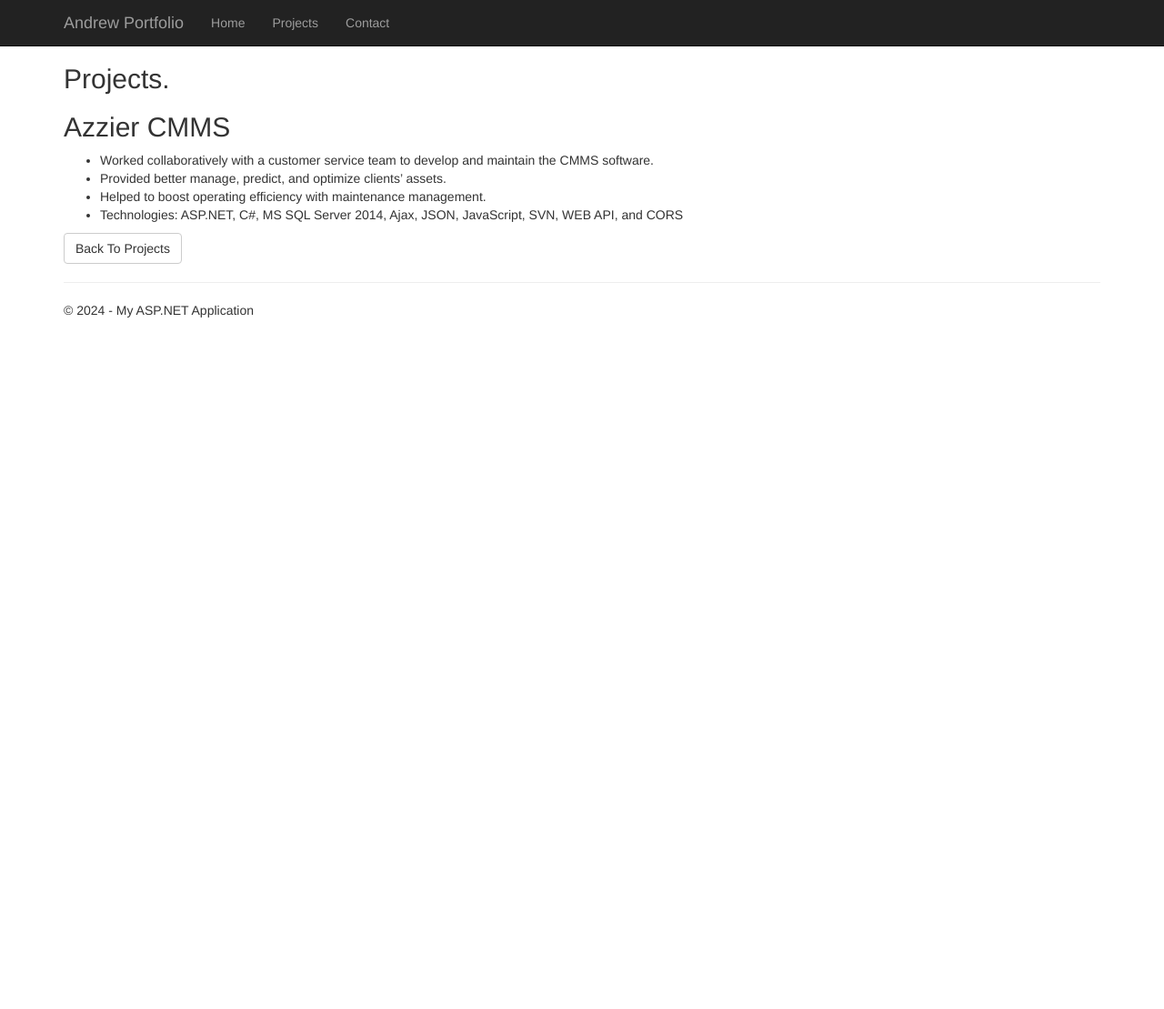
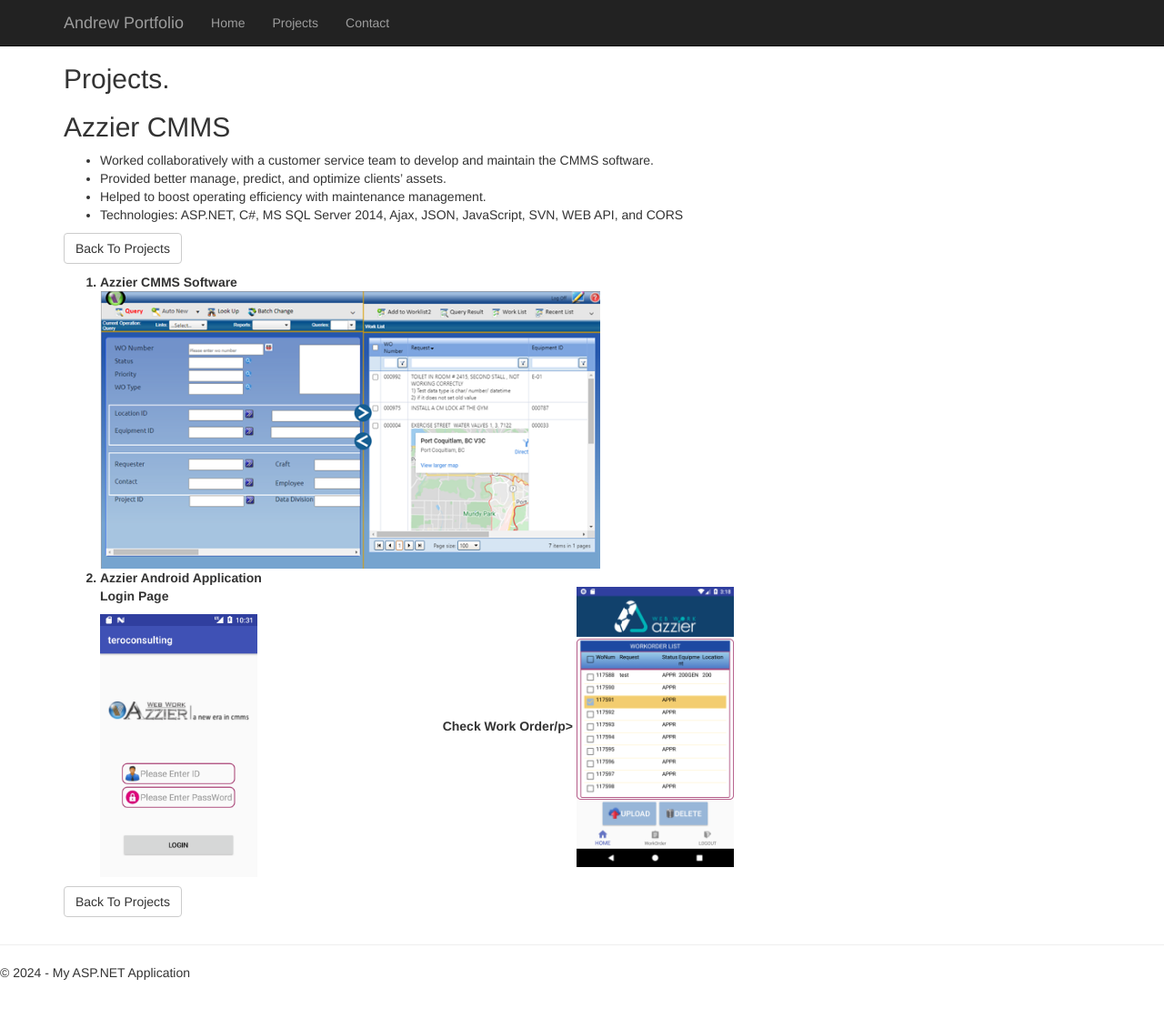
Before and after one commit to kbyunghak/Portfolio, an ASP.NET MVC app: page /Home/Azzier in a window 1280 px wide. Shown: the whole page at 91% size. Before the commit the page ends 349 px from the top, so only its background shows below. Run offline with ASP.NET Core 8 and stand-ins for ASP.NET MVC 5, Linux system fonts and the light colour scheme; the project's own start-up code is not run, and a stand-in starts its controllers and pages; some libraries are stand-ins or nearby versions.

Commit message:
Update Projects for azzier

```diff
--- a/Views/Home/Azzier.cshtml
+++ b/Views/Home/Azzier.cshtml
@@ -23,3 +23,32 @@
         <p><a class="btn btn-default" href="@Url.Action("Projects", "Home")">Back To Projects</a></p>
     </div>
 </div>
+<div>
+    <b>
+        <ol>
+            <li>
+                Azzier CMMS Software
+                <br />
+                <img src="~/Image/Azzier-web.png" style="width:50%;" />
+            </li>
+            <li>
+                Azzier Android Application
+                <br />
+                <div class="row">
+                    <div class="col-md-4">
+                        <p>Login Page</p>
+                        <img src="~/Image/Azzier-Mobile.png" style="width:50%;" />
+                    </div>
+                    <div class="col-md-4">
+                        <p>Check Work Order/p>
+                        <img src="~/Image/Azzier-Mobile2.png" style="width:50%;" />
+                    </div>
+                </div>
+
+
+            </li>
+        </ol>
+    </b>
+</div>
+<p><a class="btn btn-default" href="@Url.Action("Projects", "Home")">Back To Projects</a></p>
+</div>
```
Also changed, not shown: Image/Azzier-Mobile.png (added), Image/Azzier-Mobile2.png (added), Image/Azzier-web.png (added), Portfolio.csproj.
